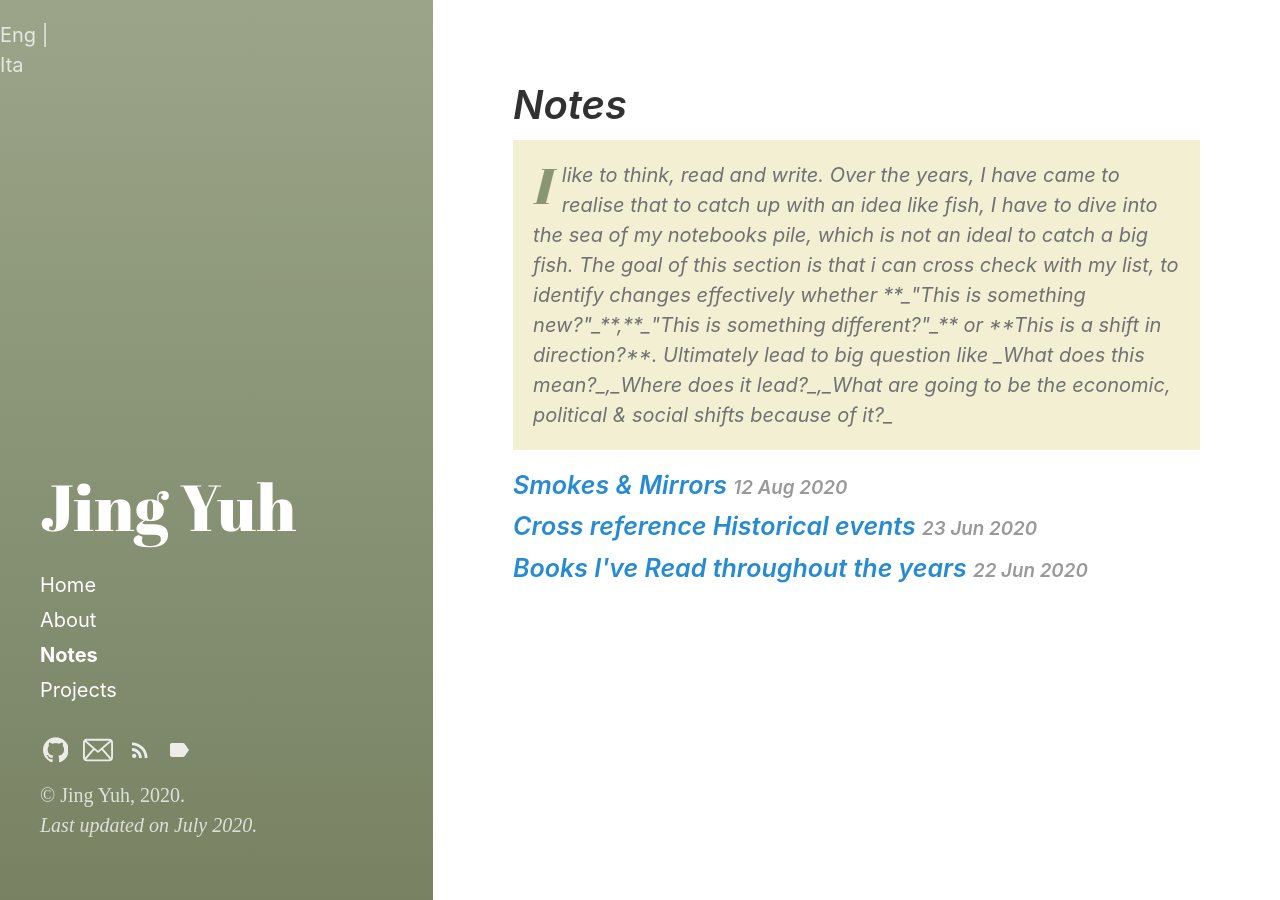
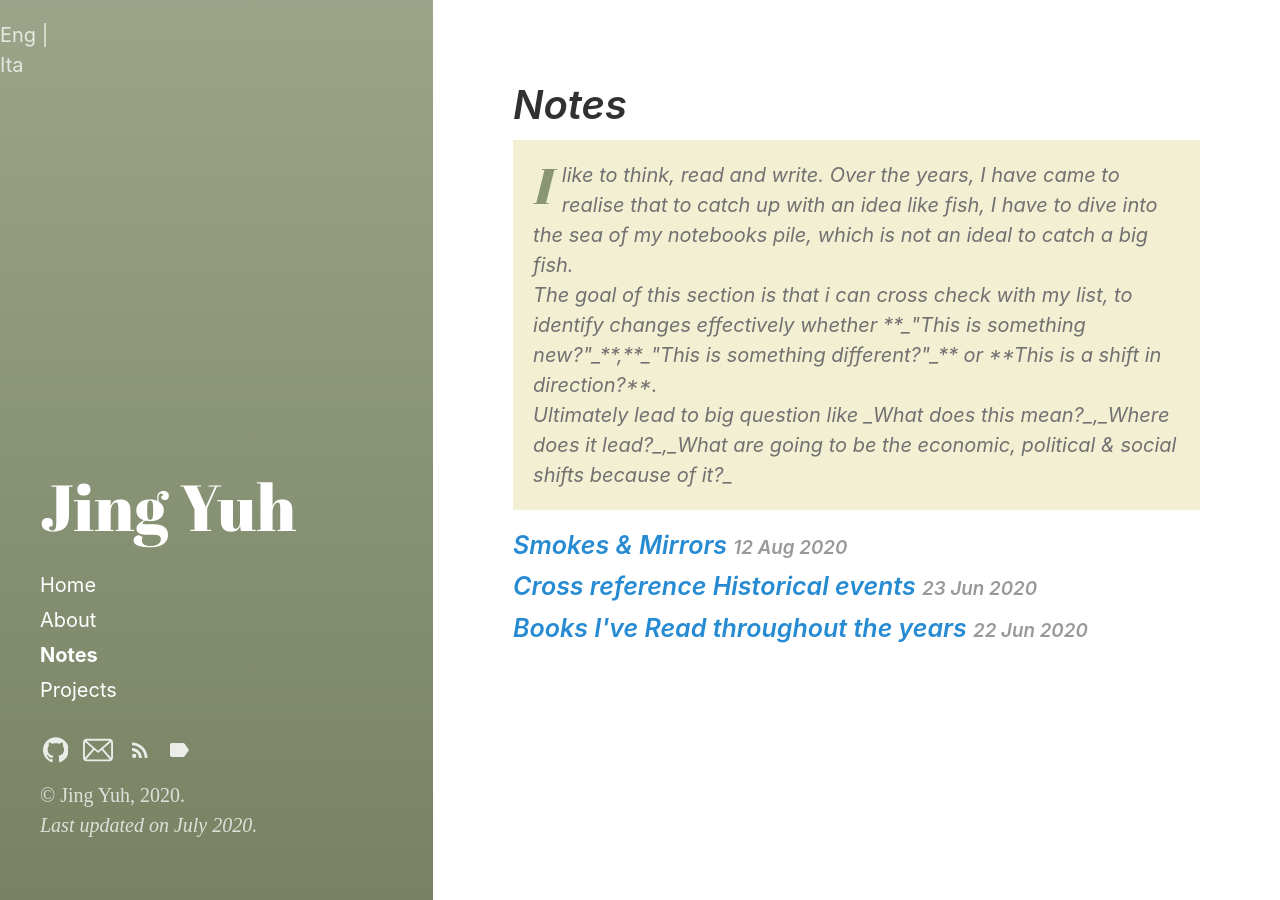
Before and after one commit to jyang123-bit/Website, a Jekyll site: the page built from category/Notes.md, in a window 1280 px wide. Built offline with Jekyll 4.4.1, drawn with Linux system fonts in a browser that asks for light colours.

Commit message:
Update Notes.md

```diff
--- a/category/Notes.md
+++ b/category/Notes.md
@@ -5,5 +5,5 @@ title: Notes
 
 ---
 <p class="message">
-  <span class="padded-dropcap">I</span>like to think, read and write. Over the years, I have came to realise that to catch up with an idea like fish, I have to dive into the sea of my notebooks pile, which is not an ideal to catch a big fish. The goal of this section is that i can cross check with my list, to identify changes effectively whether **_"This is something new?"_**,**_"This is something different?"_** or **This is a shift in direction?**. Ultimately lead to big question like _What does this mean?_,_Where does it lead?_,_What are going to be the economic, political & social shifts because of it?_
+  <span class="padded-dropcap">I</span>like to think, read and write. Over the years, I have came to realise that to catch up with an idea like fish, I have to dive into the sea of my notebooks pile, which is not an ideal to catch a big fish. <br>The goal of this section is that i can cross check with my list, to identify changes effectively whether **_"This is something new?"_**,**_"This is something different?"_** or **This is a shift in direction?**. <br>Ultimately lead to big question like _What does this mean?_,_Where does it lead?_,_What are going to be the economic, political & social shifts because of it?_
 </p>
```
